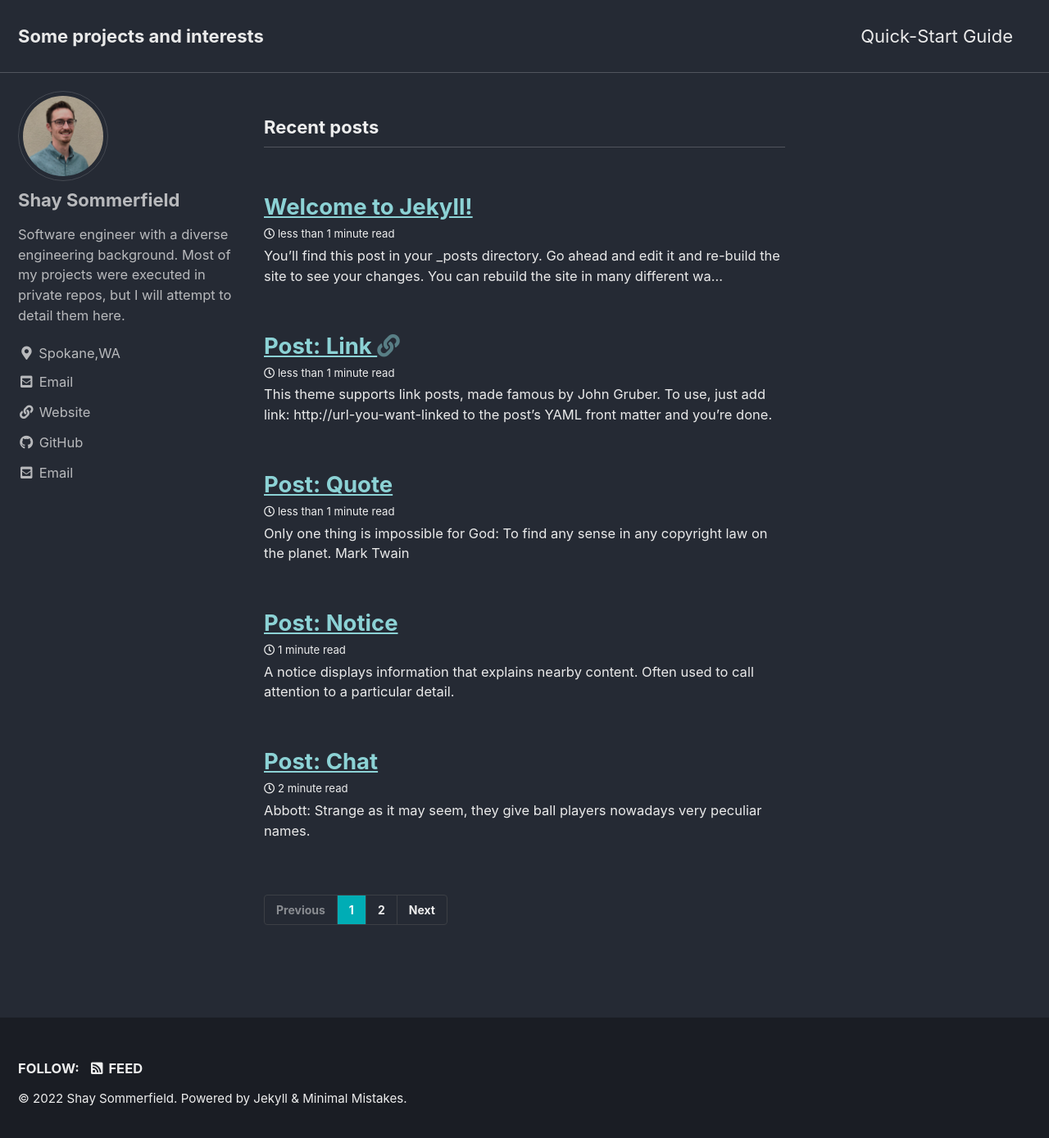
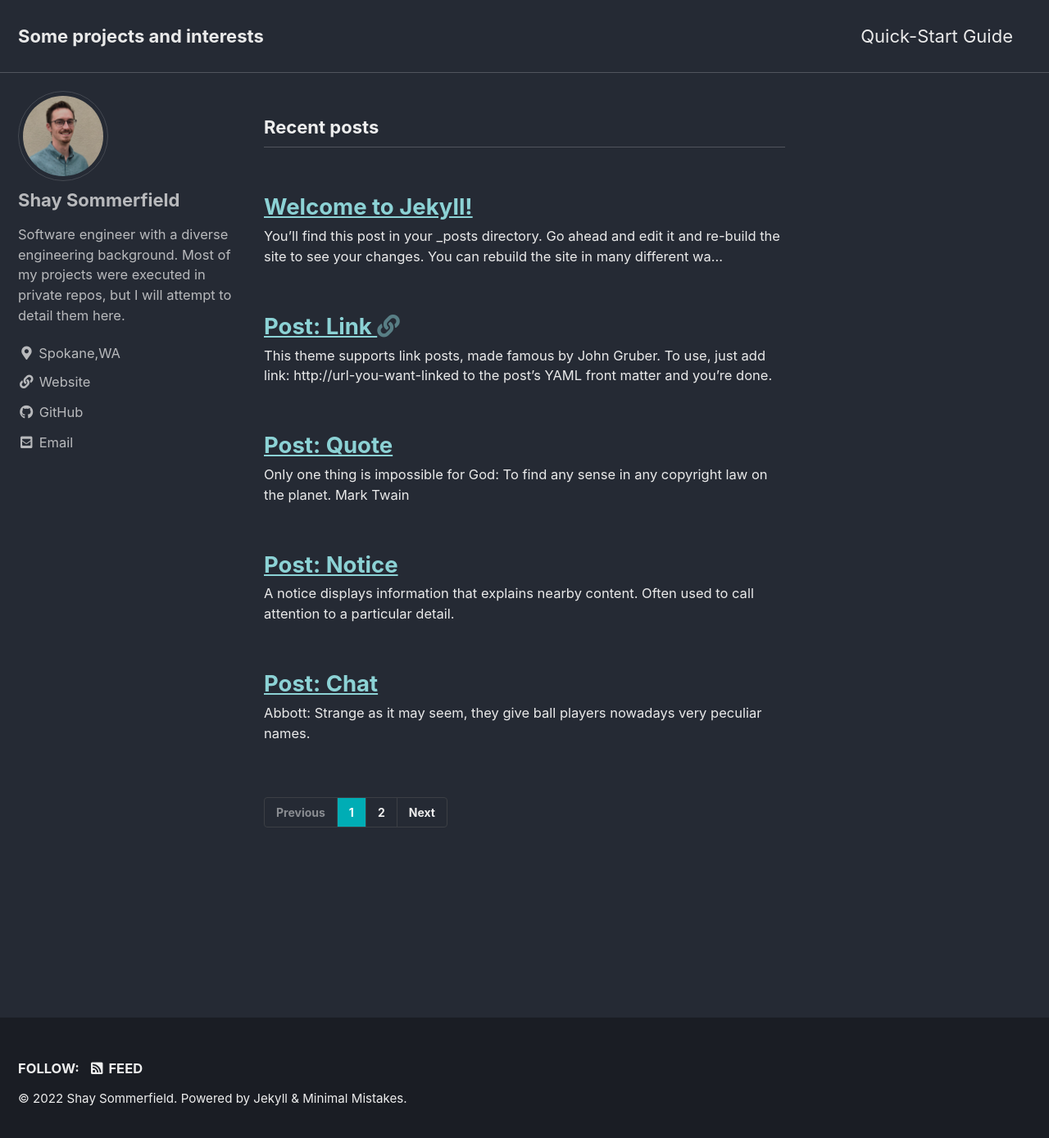
Before and after one commit to shay-sommerfield/shay-sommerfield.github.io, a Jekyll site: the page built from index.html, in a window 1280 px wide and 1397 px high. Shown: the top 1389 px of the window at 82% size. Built offline with Jekyll 4.4.1, drawn with Linux system fonts in a browser that asks for light colours; cached includes are drawn as plain includes; the list of posts is cut into pages by our own code; some of the changed lines change nothing that is shown.

Commit message:
corrected email

```diff
--- a/_config.yml
+++ b/_config.yml
@@ -105,11 +105,11 @@
   avatar           : "/assets/images/bio-photo.jpg"
   bio              : "Software engineer with a diverse engineering background. Most of my projects were executed in private repos, but I will attempt to detail them here."
   location         : "Spokane,WA"
-  email            : "shaysommerfield@gma"
+  email            : "shaysommerfield@gmail.com"
   links:
     - label: "Email"
       icon: "fas fa-fw fa-envelope-square"
-      url: "shaysommerfield@gmail.com"
+      # url: "shaysommerfield@gmail.com"
     - label: "Website"
       icon: "fas fa-fw fa-link"
       url: "https://shs613.github.io"
@@ -283,7 +283,7 @@
     values:
       layout: single
       author_profile: true
-      read_time: true
+      read_time: false
       comments: # true
       share: true
       related: true
```
